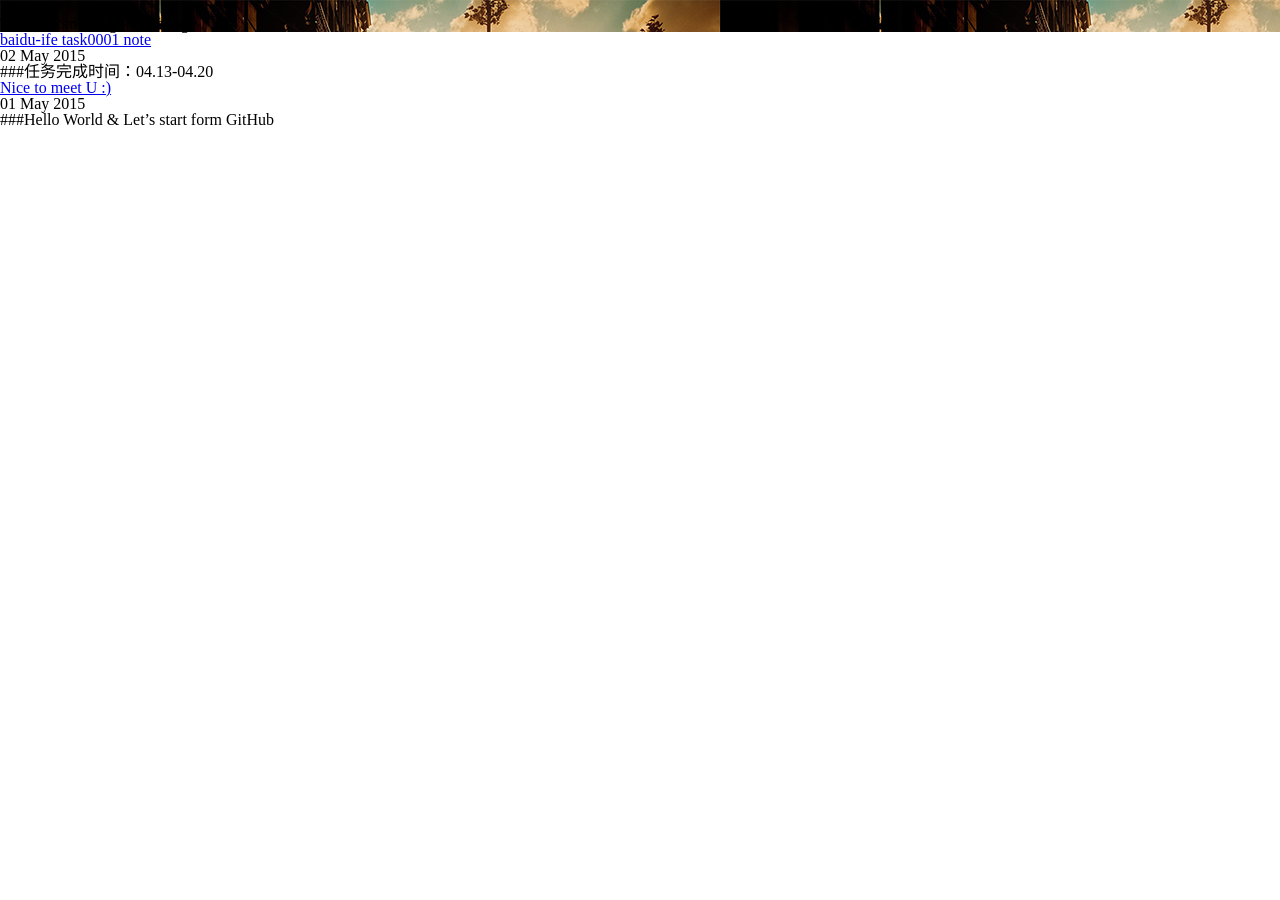
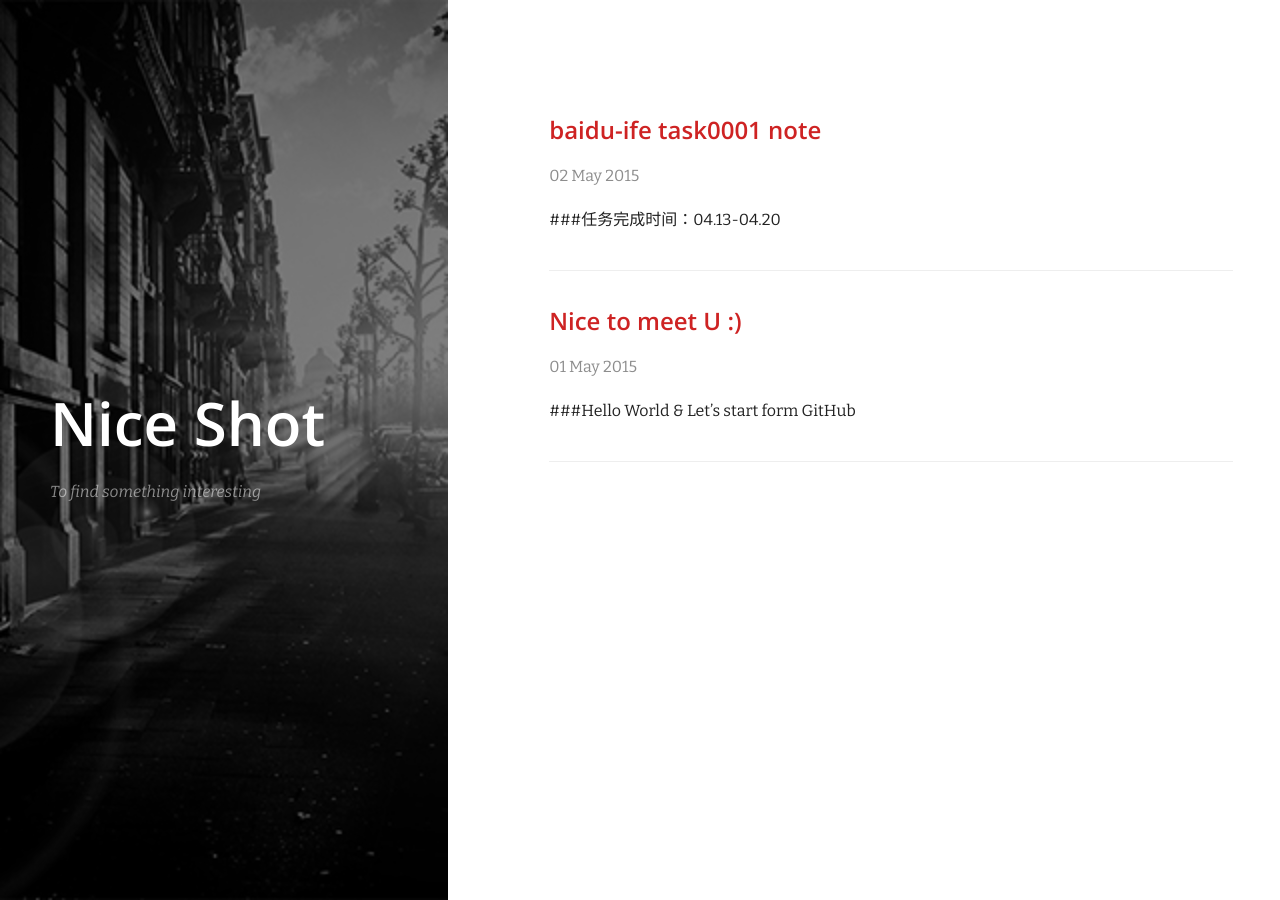
Before and after one commit to ch1oechao/ch1oechao.github.io, a Jekyll site: the page built from index.html, in a window 1280 px wide. Built offline with Jekyll 4.4.1, drawn with Linux system fonts in a browser that asks for light colours; nearby versions of some CDN libraries; library files that are not in the unit come from our copies; Markdown is read by kramdown in place of the engine named in the settings.

Commit message:
change path

```diff
--- a/_layouts/default.html
+++ b/_layouts/default.html
@@ -7,11 +7,11 @@
   <meta name="viewport" content="width=device-width">
 
   <!-- syntax highlighting CSS -->
-  <link rel="stylesheet" href="{{ site.baseurl }}/css/syntax.css">
+  <link rel="stylesheet" href="{{ site.baseurl }}/assets/css/syntax.css">
 
   <!-- CSS -->
-  <link rel="stylesheet" href="{{ site.baseurl }}/css/reset.css">
-  <link rel="stylesheet" href="{{ site.baseurl }}/css/main.css">
+  <link rel="stylesheet" href="{{ site.baseurl }}/assets/css/reset.css">
+  <link rel="stylesheet" href="{{ site.baseurl }}/assets/css/main.css">
   <link href="http://netdna.bootstrapcdn.com/font-awesome/4.0.3/css/font-awesome.css" rel="stylesheet">
 
   <!-- Fonts -->
```
